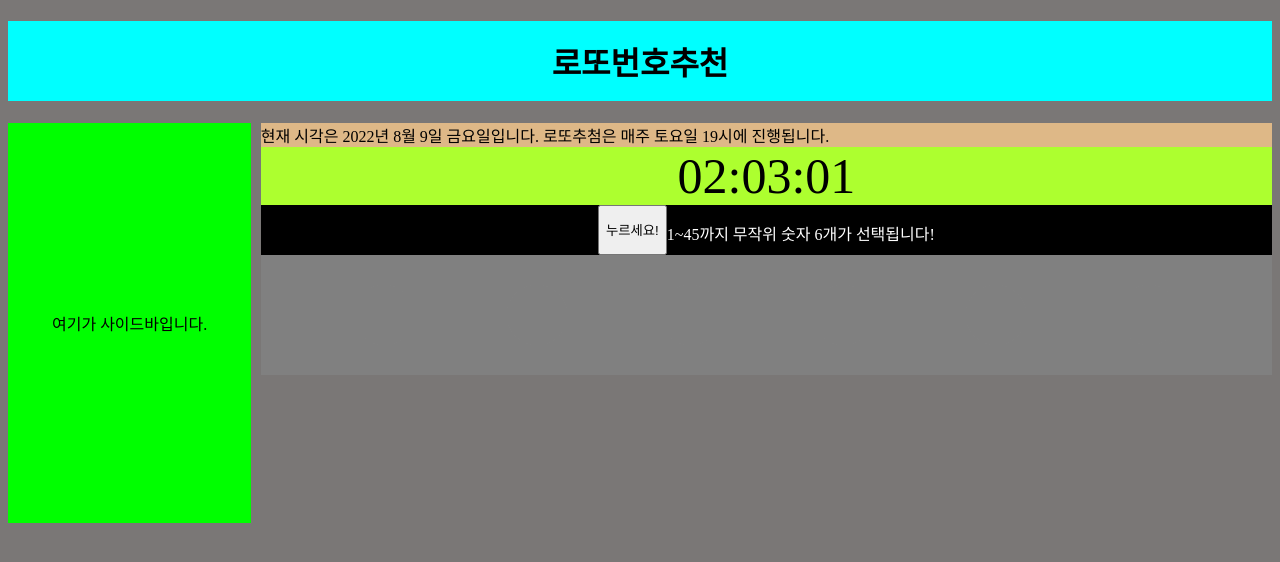
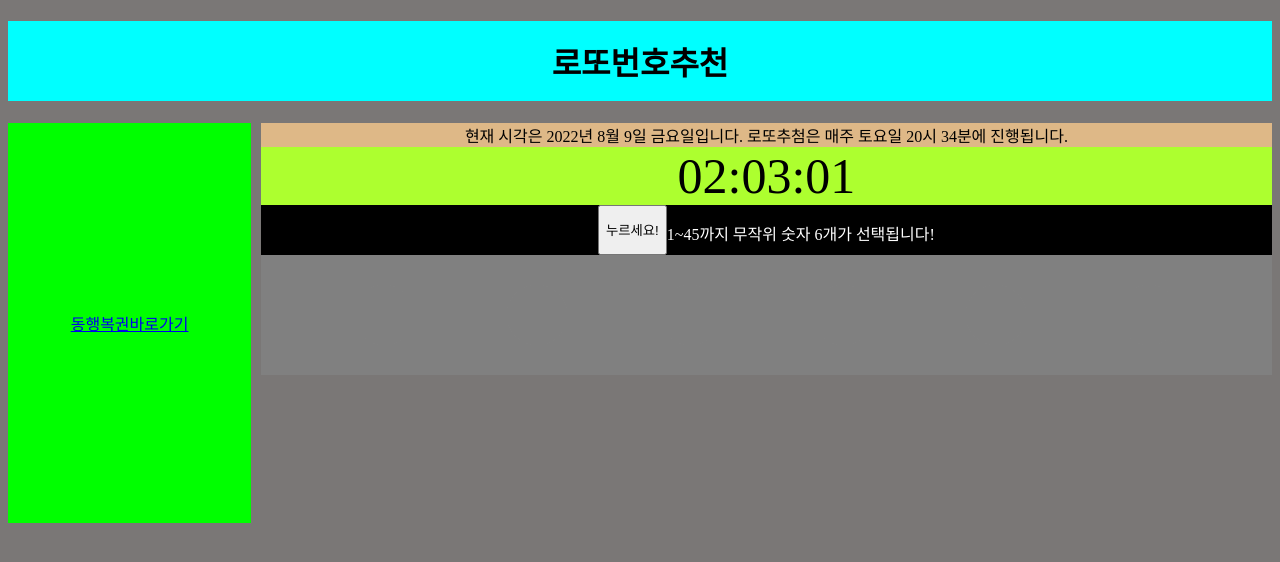
Before and after one commit to donyjoa/lotto, a plain HTML site: page index.html in a window 1280 px wide. Drawn offline with Linux system fonts and the light colour scheme.

Commit message:
일자, 홈페이지 바로가기 추가

```diff
--- a/index.html
+++ b/index.html
@@ -53,7 +53,16 @@
       </div>
       <div id="select"></div>
     </main>
-    <nav class="sidebar">여기가 사이드바입니다.</nav>
+    <nav class="sidebar">
+      <div class="sidebar_img">
+        <a
+          href="https://www.dhlottery.co.kr/common.do?method=main"
+          target="_blank"
+        >
+          동행복권바로가기
+        </a>
+      </div>
+    </nav>
     <footer>
       <p></p>
     </footer>
--- a/js/clock.js
+++ b/js/clock.js
@@ -40,7 +40,7 @@ const paintDay = () => {
     whatDays = "토요일";
   }
 
-  day.innerText = `현재 시각은 ${year}년 ${month}월 ${getDate}일 ${whatDays}입니다. 로또추첨은 매주 토요일 19시에 진행됩니다.`;
+  day.innerText = `현재 시각은 ${year}년 ${month}월 ${getDate}일 ${whatDays}입니다. 로또추첨은 매주 토요일 20시 34분에 진행됩니다.`;
 };
 
 paintDay();
--- a/style.css
+++ b/style.css
@@ -1,6 +1,7 @@
 
 body {
   background-color: #7A7776;
+
   /*
   display: flexbox;
   justify-content: center;
@@ -29,6 +30,13 @@ main{
   justify-content: center;
   align-items: center;
   color: black;
+}
+
+#day{
+  display: flex;
+  justify-content: center;
+  align-items: center;
+
 }
 
 #clock{
@@ -79,6 +87,7 @@ main{
 .sidebar{
   background-color: lime;
   display: flex;
+  flex-direction: column;
   align-items: center;
   justify-content: center;
   width: 19%;
```
